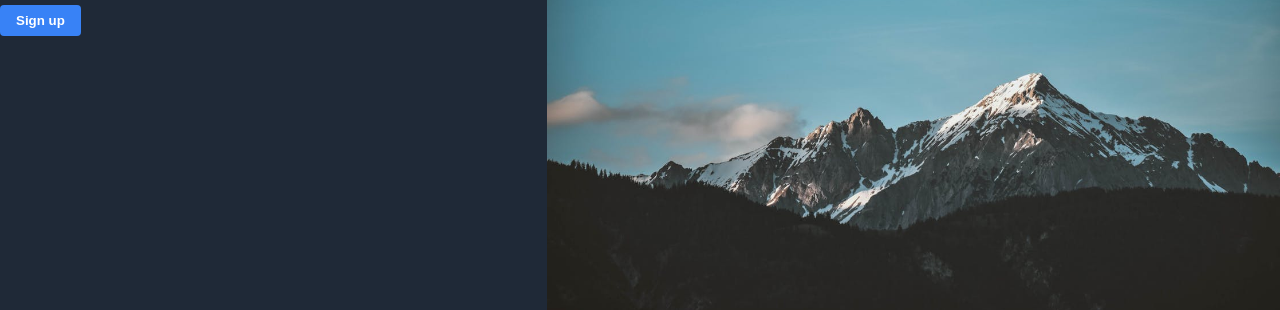
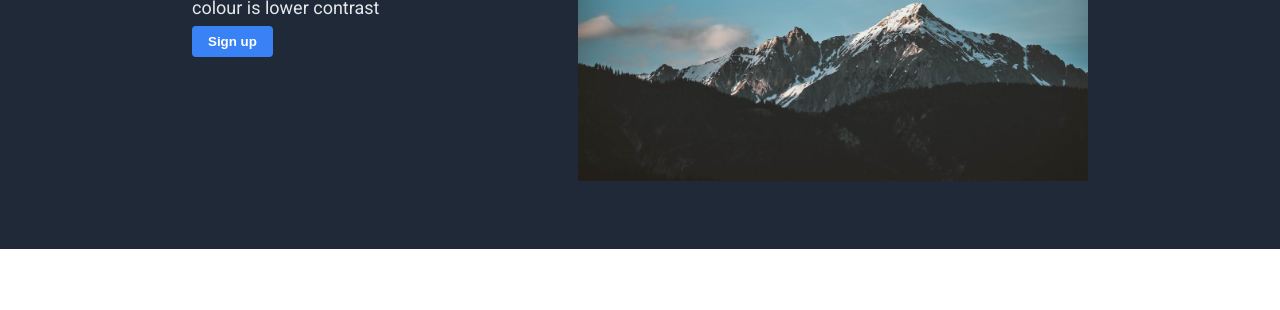
Before and after one commit to michaeljoel/odin-landing, a plain HTML site: page index.html in a window 1280 px wide. Shown: the part 283-593 px from the top of the page. Drawn offline with Linux system fonts and the light colour scheme.

Commit message:
Define container values

```diff
--- a/style.css
+++ b/style.css
@@ -172,3 +172,8 @@ body {
   color: #f9faf8;
   padding: 32px;
 }
+
+.container {
+  padding-left: 15%;
+  padding-right: 15%;
+}
```
